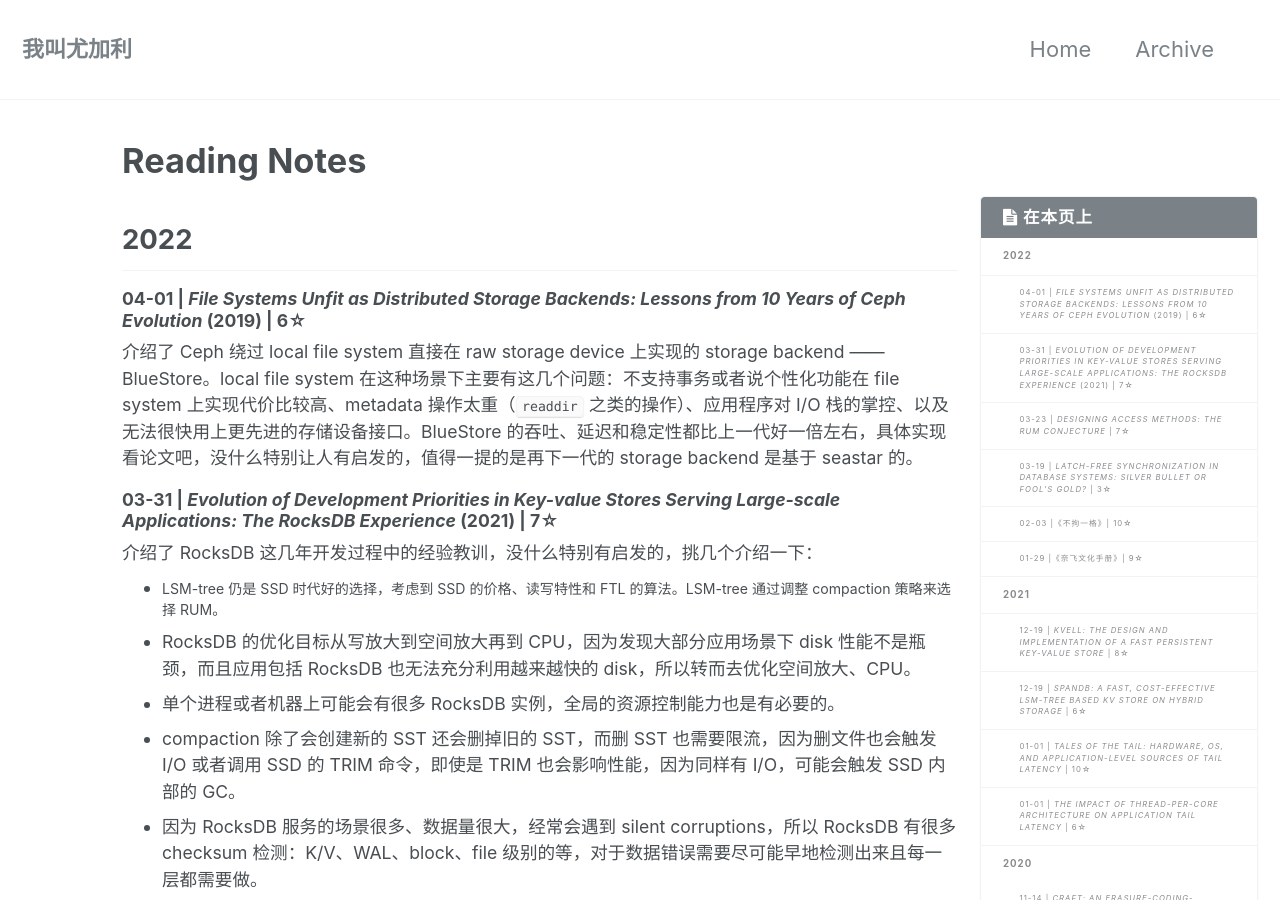
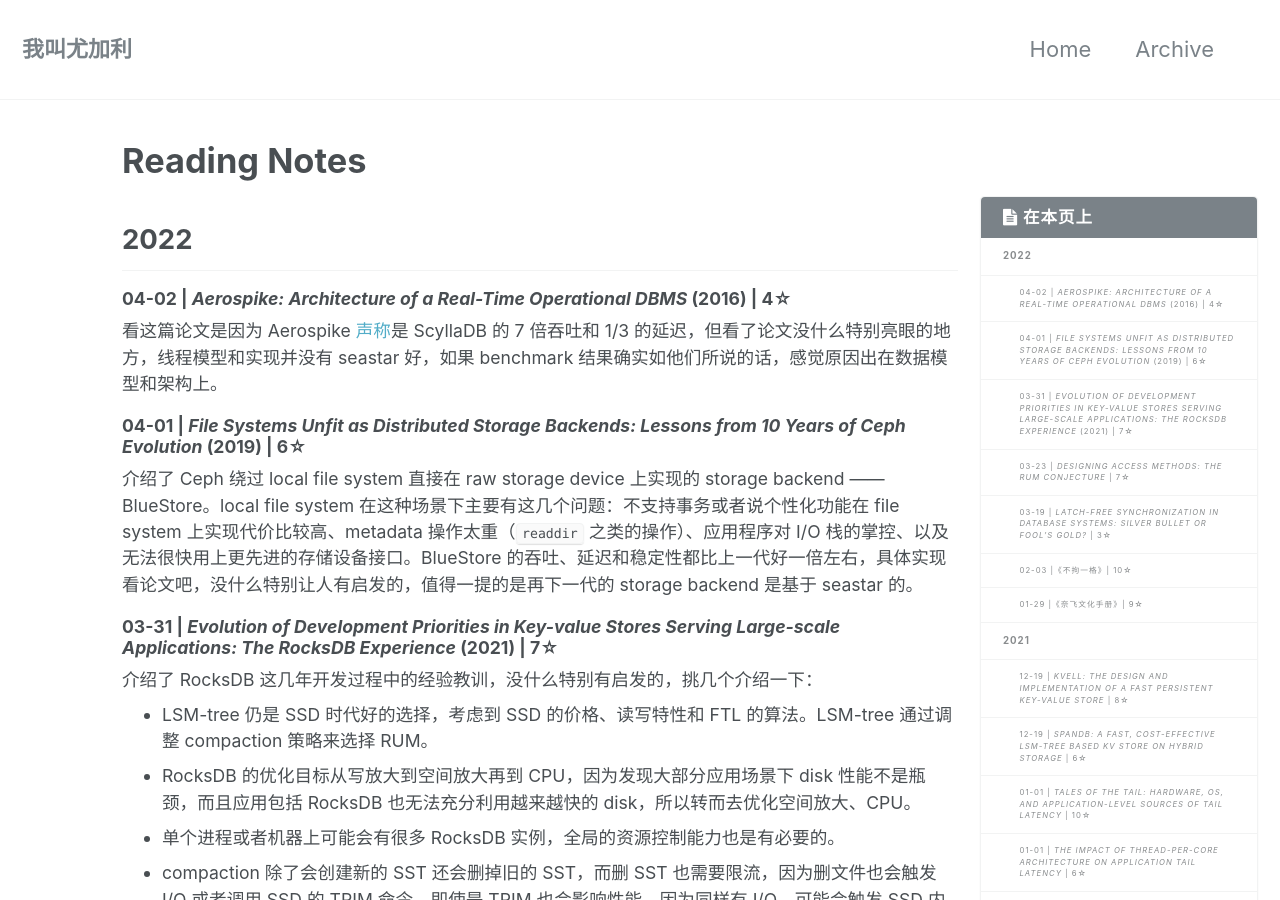
Before and after one commit to youjiali1995/youjiali1995.github.io, a Jekyll site: the page built from _posts/Reading/2020-03-14-reading-notes.md, in a window 1280 px wide and 900 px high. Built offline with Jekyll 4.4.1, drawn with Linux system fonts in a browser that asks for light colours; comment, search, counter and statistics services are not loaded; some of the changed text lies outside the part shown.

Commit message:
add *Aerospike: Architecture of a Real-Time Operational DBMS*
Signed-off-by: youjiali1995 <zlwgx1023@gmail.com>

```diff
--- a/_posts/Reading/2020-03-14-reading-notes.md
+++ b/_posts/Reading/2020-03-14-reading-notes.md
@@ -8,6 +8,10 @@ categories: Reading
 {% include toc %}
 
 ## 2022
+### 04-02 | *Aerospike: Architecture of a Real-Time Operational DBMS* (2016) | 4☆
+
+看这篇论文是因为 Aerospike [声称](https://aerospike.com/lp/aerospike-vs-scylladb-brief-comparison/)是 ScyllaDB 的 7 倍吞吐和 1/3 的延迟，但看了论文没什么特别亮眼的地方，线程模型和实现并没有 seastar 好，如果 benchmark 结果确实如他们所说的话，感觉原因出在数据模型和架构上。
+
 
 ### 04-01 | *File Systems Unfit as Distributed Storage Backends: Lessons from 10 Years of Ceph Evolution* (2019) | 6☆
 
@@ -18,7 +22,6 @@ categories: Reading
 介绍了 RocksDB 这几年开发过程中的经验教训，没什么特别有启发的，挑几个介绍一下：
 
 - LSM-tree 仍是 SSD 时代好的选择，考虑到 SSD 的价格、读写特性和 FTL 的算法。LSM-tree 通过调整 compaction 策略来选择 RUM。
-
 - RocksDB 的优化目标从写放大到空间放大再到 CPU，因为发现大部分应用场景下 disk 性能不是瓶颈，而且应用包括 RocksDB 也无法充分利用越来越快的 disk，所以转而去优化空间放大、CPU。
 - 单个进程或者机器上可能会有很多 RocksDB 实例，全局的资源控制能力也是有必要的。
 - compaction 除了会创建新的 SST 还会删掉旧的 SST，而删 SST 也需要限流，因为删文件也会触发 I/O 或者调用 SSD 的 TRIM 命令，即使是 TRIM 也会影响性能，因为同样有 I/O，可能会触发 SSD 内部的 GC。
```
